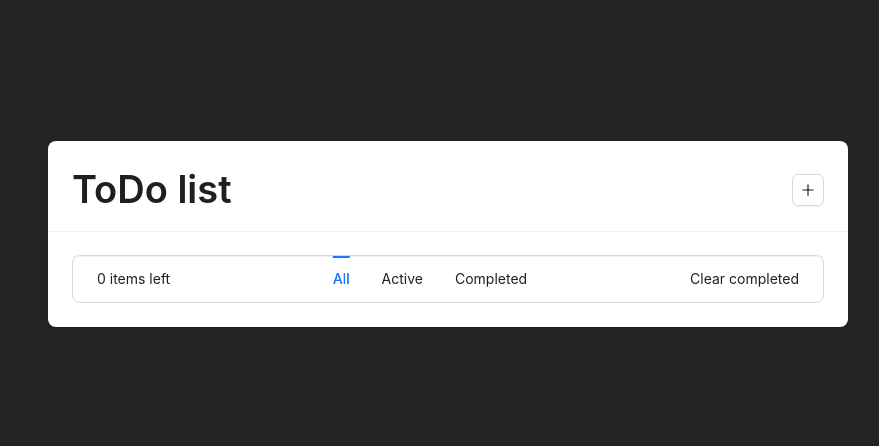
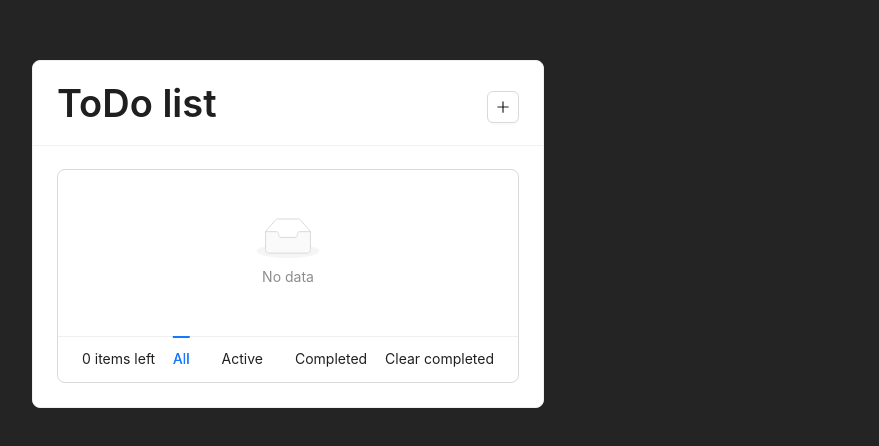
Before and after one commit to mksotto/ToDo-list, a React (Vite) app: page / in a window 1280 px wide. Shown: the part 166-612 px from the top of the page, without its empty margins (352-1231 px from the left). Built offline with nearby package versions, Linux system fonts and the light colour scheme.

Commit message:
Functionality of the tabs was set up

```diff
--- a/package.json
+++ b/package.json
@@ -1,7 +1,7 @@
 {
   "name": "todo-list",
   "private": true,
-  "version": "0.0.0",
+  "version": "0.0.1",
   "type": "module",
   "scripts": {
     "dev": "vite",
--- a/src/index.css
+++ b/src/index.css
@@ -1,31 +1,5 @@
-:root {
-  font-family: system-ui, Avenir, Helvetica, Arial, sans-serif;
-  line-height: 1.5;
-  font-weight: 400;
-
-  color-scheme: light dark;
-  color: rgba(255, 255, 255, 0.87);
-  background-color: #242424;
-
-  font-synthesis: none;
-  text-rendering: optimizeLegibility;
-  -webkit-font-smoothing: antialiased;
-  -moz-osx-font-smoothing: grayscale;
+* {
+  box-sizing: border-box;
+  margin: 0;
+  padding: 0;
 }
-
-a {
-  font-weight: 500;
-  color: #646cff;
-  text-decoration: inherit;
-}
-a:hover {
-  color: #535bf2;
-}
-
-body {
-  margin: 0;
-  display: flex;
-  place-items: center;
-  min-width: 320px;
-  min-height: 100vh;
-}
--- a/src/pages/MainPage.module.css
+++ b/src/pages/MainPage.module.css
@@ -1,60 +1,13 @@
+.layout {
+    height: 100vh;
+    width: 100vw;
+    background-color: #242424;
+}
+
 .card {
-    position: relative;
-    top: 50%;
-    left: 50%;
-    width: 800px;
+    width: 40%;
 }
 
 .list :global(.ant-list-footer) {
     padding: 0;
 }
-
-
-
-.listItem {
-    display: flex;
-    justify-content: space-between;
-    align-items: center;
-    width: 100% !important;
-    font-size: 20px;
-}
-
-.checkbox {
-    margin-top: 6px;
-}
-
-.name {
-    font-size: 28px;
-    font-weight: 500;
-}
-
-.description {
-    white-space: pre-line !important;
-}
-
-.descriptionIcon {
-    margin-top: 6px;
-}
-
-.deadline {
-    margin-top: 14px;
-    font-size: 16px;
-    font-weight: 500;
-}
-
-.actionButton {
-    width: 32px;
-    height: 32px;
-}
-
-.attentive {
-    color: orange !important;
-}
-
-.warned {
-    color: red !important;
-}
-
-.completed {
-    text-decoration: line-through;
-}
--- a/src/pages/MainPage.tsx
+++ b/src/pages/MainPage.tsx
@@ -1,125 +1,66 @@
 import {FC, useState} from "react";
-import {Button, Card, Checkbox, Flex, List, Popover} from "antd";
+import {Card, Flex, List,} from "antd";
 import {CardTitle} from "./components/CardTitle.tsx";
 import styles from "./MainPage.module.css";
 import {AddEditTaskModal} from "./components/AddEditTaskModal.tsx";
 import {Task} from "../types/base.ts";
-import dayjs from "dayjs";
-import {CloseOutlined, EditOutlined, InfoCircleOutlined} from "@ant-design/icons";
 import {LOCALSTORAGE_KEY} from "../constants/constants.ts";
-import cx from 'classnames';
 import {ListFooter} from "./components/ListFooter/ListFooter.tsx";
+import {TaskItem} from "./components/TaskItem/TaskItem.tsx";
 
 export const MainPage: FC = () => {
     const [tasks, setTasks] = useState<Task[]>(JSON.parse(localStorage.getItem(LOCALSTORAGE_KEY) || '[]'));
     const [isAddModalOpen, setIsAddModalOpen] = useState<boolean>(false);
     const [editableTask, setEditableTask] = useState<Task | null>(null);
-
-    const handleChangeProperty = <T extends keyof Task>(
-        id: Task['id'],
-        property: T,
-        value: Task[T],
-    ) => {
-        const modifiedTasks = tasks.map((task) => {
-            if (task.id === id) {
-                return ({
-                    ...task,
-                    [property]: value,
-                })
-            } else {
-                return task
+    const [currentTab, setCurrentTab] = useState<string>('all');
+    const filterByCurrentTab = (t: Task[]) => {
+        if (currentTab === 'completed') {
+            return t.filter((task) => task.completed)
         }
-        });
-        setTasks(modifiedTasks);
-        localStorage.setItem(LOCALSTORAGE_KEY, JSON.stringify(modifiedTasks));
-    };
-    const handleDeleteTask = (task: Task) => {
-        const modifiedTasks = tasks.filter((t) => {
-            if (task.id !== t.id) {
+        if (currentTab === 'active') {
+            return t.filter((task) => !task.completed)
+        }
         return t
-            }
-        });
-        setTasks(modifiedTasks);
-        localStorage.setItem(LOCALSTORAGE_KEY, JSON.stringify(modifiedTasks));
-    };
-    const lessThanHourToGo = (task: Task) => {
-        if (!task.completed) {
-            const dateNowPlusHour = Date.now() + 60 * 60 * 1000
-            const deadline = Date.parse(dayjs(task.deadline).format('YYYY-MM-DDTHH:mm:ss'))
-            return task.deadline ? deadline <= dateNowPlusHour : false
-        }
-    };
-    const lessThanFifeteenToGo = (task: Task) => {
-        if (!task.completed) {
-            const dateNowPlusFifeteenMinutes = Date.now() + 15 * 60 * 1000
-            const deadline = Date.parse(dayjs(task.deadline).format('YYYY-MM-DDTHH:mm:ss'))
-            return task.deadline ? deadline <= dateNowPlusFifeteenMinutes : false
-        }
     };
     return (
+        <Flex justify='center' align='center' className={styles.layout}>
             <Card
-            variant='borderless'
                 title={<CardTitle setIsAddModalOpen={setIsAddModalOpen} />}
                 className={styles.card}
             >
                 <List
                     className={styles.list}
                     bordered
-                footer={<ListFooter tasks={tasks} setTasks={setTasks} />}
+                    footer={
+                        <ListFooter
+                            tasks={tasks}
+                            setTasks={setTasks}
+                            currentTab={currentTab}
+                            setCurrentTab={setCurrentTab}
+                        />
+                    }
                 >
-                {tasks.map((task) => {
-                    const deadlineColor = {
-                        [styles.attentive]: lessThanHourToGo(task),
-                        [styles.warned]: lessThanFifeteenToGo(task),
-                        [styles.completed]: task.completed,
+                    {Boolean(filterByCurrentTab(tasks).length)
+                        && filterByCurrentTab(tasks).map((task) => (
+                            <TaskItem
+                                task={task}
+                                tasks={tasks}
+                                setTasks={setTasks}
+                                setEditableTask={setEditableTask}
+                                setIsAddModalOpen={setIsAddModalOpen}
+                            />
+                        ))
                     }
-                    const popoverContent = <div className={styles.description}>{task.description}</div>
-                    return (
-                        <List.Item
-                            key={task.id}
-                            className={cx(styles.listItem, deadlineColor)}
-                        >
-                            <Flex gap={8}>
-                                <Checkbox
-                                    className={styles.checkbox}
-                                    checked={task.completed}
-                                    onChange={(e) => handleChangeProperty(task.id, 'completed', e.target.checked)}
-                                />
-                                <div className={styles.name}>{task.name}</div>
-                                {task.description && <Popover title='Описание' content={popoverContent}>
-                                    <InfoCircleOutlined className={styles.descriptionIcon} />
-                                </Popover>}
-                                {task.deadline && <div className={styles.deadline}>до {dayjs(task.deadline).format('DD.MM.YYYY HH:mm')}</div>}
-                            </Flex>
-                            <Flex gap={8}>
-                                <Button
-                                    onClick={() => {
-                                        setIsAddModalOpen(true);
-                                        setEditableTask(task);
-                                    }}
-                                    className={cx(styles.actionButton, deadlineColor)}
-                                >
-                                    <EditOutlined/>
-                                </Button>
-                                <Button
-                                    onClick={() => handleDeleteTask(task)}
-                                    className={cx(styles.actionButton, deadlineColor)}
-                                >
-                                    <CloseOutlined/>
-                                </Button>
-                            </Flex>
-                        </List.Item>
-                    )
-                })}
                 </List>
                 <AddEditTaskModal
-                editableTask={editableTask}
                     tasks={tasks}
                     setTasks={setTasks}
+                    editableTask={editableTask}
                     deleteEditableTask={() => setEditableTask(null)}
                     isAddModalOpen={isAddModalOpen}
                     onClose={() => setIsAddModalOpen(false)}
                 />
             </Card>
+        </Flex>
     );
 };
--- a/src/pages/components/CardTitle.tsx
+++ b/src/pages/components/CardTitle.tsx
@@ -8,7 +8,7 @@ type Props = {
 
 export const CardTitle: FC<Props> = ({setIsAddModalOpen}) => (
     <Flex align='center' justify='space-between' gap={24}>
-        <Typography.Title>{'ToDo list'}</Typography.Title> {/* {''} чтобы не ругалась IDE */}
+        <Typography.Title style={{marginTop: '0.5em'}}>{'ToDo list'}</Typography.Title> {/* {''} чтобы не ругалась IDE */}
         <Button
             style={{marginTop: 8, width: 32}}
             onClick={() => setIsAddModalOpen(true)}
--- a/src/pages/components/ListFooter/ListFooter.module.css
+++ b/src/pages/components/ListFooter/ListFooter.module.css
@@ -1,9 +1,5 @@
 .tabs :global(.ant-tabs-nav) {
     margin: 0;
-}
-
-.tabs :global(.ant-tabs-extra-content) {
-    /*padding-inline: 24px;*/
 }
 
 .itemsLeft {
--- a/src/pages/components/ListFooter/ListFooter.tsx
+++ b/src/pages/components/ListFooter/ListFooter.tsx
@@ -7,9 +7,11 @@ import {LOCALSTORAGE_KEY} from "../../../constants/constants.ts";
 type Props = {
     tasks: Task[];
     setTasks: (tasks: Task[]) => void;
+    currentTab: string;
+    setCurrentTab: (tab: string) => void;
 };
 
-export const ListFooter: FC<Props> = ({tasks, setTasks}) => {
+export const ListFooter: FC<Props> = ({tasks, setTasks, currentTab, setCurrentTab}) => {
     const items: TabsProps['items'] = [
         {
             key: 'all',
@@ -52,6 +54,8 @@ export const ListFooter: FC<Props> = ({tasks, setTasks}) => {
             className={styles.tabs}
             tabPosition='bottom'
             items={items}
+            activeKey={currentTab}
+            onChange={setCurrentTab}
             centered
             tabBarExtraContent={{left: <ItemsLeft />, right: <ClearCompleted />}}
         />
--- /dev/null
+++ b/src/pages/components/TaskItem/TaskItem.tsx
@@ -0,0 +1,102 @@
+import {FC} from "react";
+import {Task} from "../../../types/base.ts";
+import styles from "./TaskItem.module.css";
+import {Button, Checkbox, Flex, List, Popover} from "antd";
+import cx from "classnames";
+import {CloseOutlined, EditOutlined, InfoCircleOutlined} from "@ant-design/icons";
+import dayjs from "dayjs";
+import {LOCALSTORAGE_KEY} from "../../../constants/constants.ts";
+
+type Props = {
+    task: Task;
+    tasks: Task[];
+    setTasks: (tasks: Task[]) => void;
+    setIsAddModalOpen: (isOpen: boolean) => void;
+    setEditableTask: (task: Task) => void;
+}
+
+export const TaskItem: FC<Props> = ({task, tasks, setTasks, setIsAddModalOpen, setEditableTask}) => {
+    const handleChangeProperty = <T extends keyof Task>(
+        id: Task['id'],
+        property: T,
+        value: Task[T],
+    ) => {
+        const modifiedTasks = tasks.map((task) => {
+            if (task.id === id) {
+                return ({
+                    ...task,
+                    [property]: value,
+                })
+            } else {
+                return task
+            }
+        });
+        setTasks(modifiedTasks);
+        localStorage.setItem(LOCALSTORAGE_KEY, JSON.stringify(modifiedTasks));
+    };
+    const handleDeleteTask = (task: Task) => {
+        const modifiedTasks = tasks.filter((t) => {
+            if (task.id !== t.id) {
+                return t
+            }
+        });
+        setTasks(modifiedTasks);
+        localStorage.setItem(LOCALSTORAGE_KEY, JSON.stringify(modifiedTasks));
+    };
+    const lessThanHourToGo = (task: Task) => {
+        if (!task.completed) {
+            const dateNowPlusHour = Date.now() + 60 * 60 * 1000
+            const deadline = Date.parse(dayjs(task.deadline).format('YYYY-MM-DDTHH:mm:ss'))
+            return task.deadline ? deadline <= dateNowPlusHour : false
+        }
+    };
+    const lessThanFifteenToGo = (task: Task) => {
+        if (!task.completed) {
+            const dateNowPlusFifteenMinutes = Date.now() + 15 * 60 * 1000
+            const deadline = Date.parse(dayjs(task.deadline).format('YYYY-MM-DDTHH:mm:ss'))
+            return task.deadline ? deadline <= dateNowPlusFifteenMinutes : false
+        }
+    };
+    const deadlineColor = {
+        [styles.attentive]: lessThanHourToGo(task),
+        [styles.warned]: lessThanFifteenToGo(task),
+        [styles.completed]: task.completed,
+    };
+    const popoverContent = <div className={styles.description}>{task.description}</div>;
+    return (
+        <List.Item
+            key={task.id}
+            className={cx(styles.listItem, deadlineColor)}
+        >
+            <Flex gap={8}>
+                <Checkbox
+                    className={styles.checkbox}
+                    checked={task.completed}
+                    onChange={(e) => handleChangeProperty(task.id, 'completed', e.target.checked)}
+                />
+                <div className={styles.name}>{task.name}</div>
+                {task.description && <Popover title='Описание' content={popoverContent}>
+                    <InfoCircleOutlined className={styles.descriptionIcon} />
+                </Popover>}
+                {task.deadline && <div className={styles.deadline}>до {dayjs(task.deadline).format('DD.MM.YYYY HH:mm')}</div>}
+            </Flex>
+            <Flex gap={8}>
+                <Button
+                    onClick={() => {
+                        setIsAddModalOpen(true);
+                        setEditableTask(task);
+                    }}
+                    className={cx(styles.actionButton, deadlineColor)}
+                >
+                    <EditOutlined/>
+                </Button>
+                <Button
+                    onClick={() => handleDeleteTask(task)}
+                    className={cx(styles.actionButton, deadlineColor)}
+                >
+                    <CloseOutlined/>
+                </Button>
+            </Flex>
+        </List.Item>
+    );
+};
```
Also changed, not shown: src/pages/components/AddEditTaskModal.tsx (+13 -15 lines), src/pages/components/TaskItem/TaskItem.module.css (added, +47 -0 lines). Lines whose indentation alone changed are shown as unchanged.
